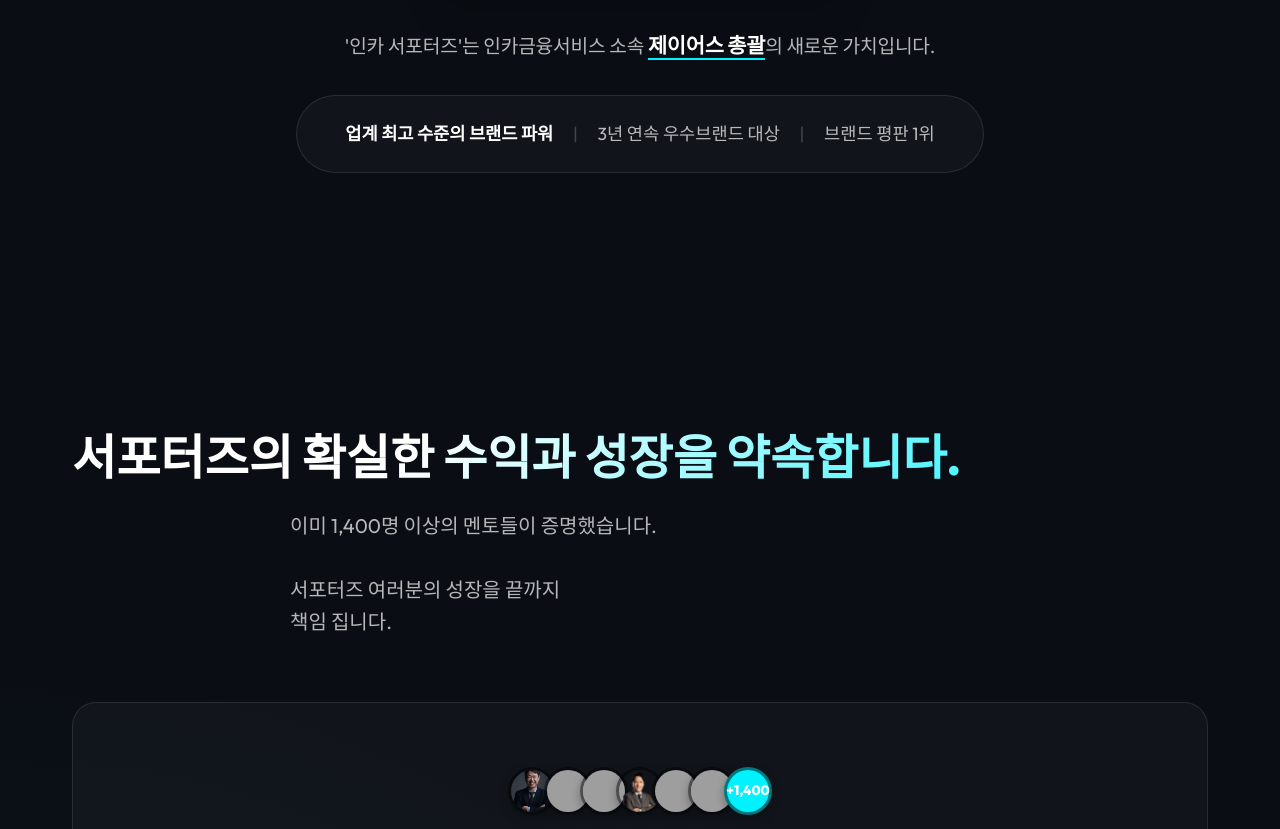
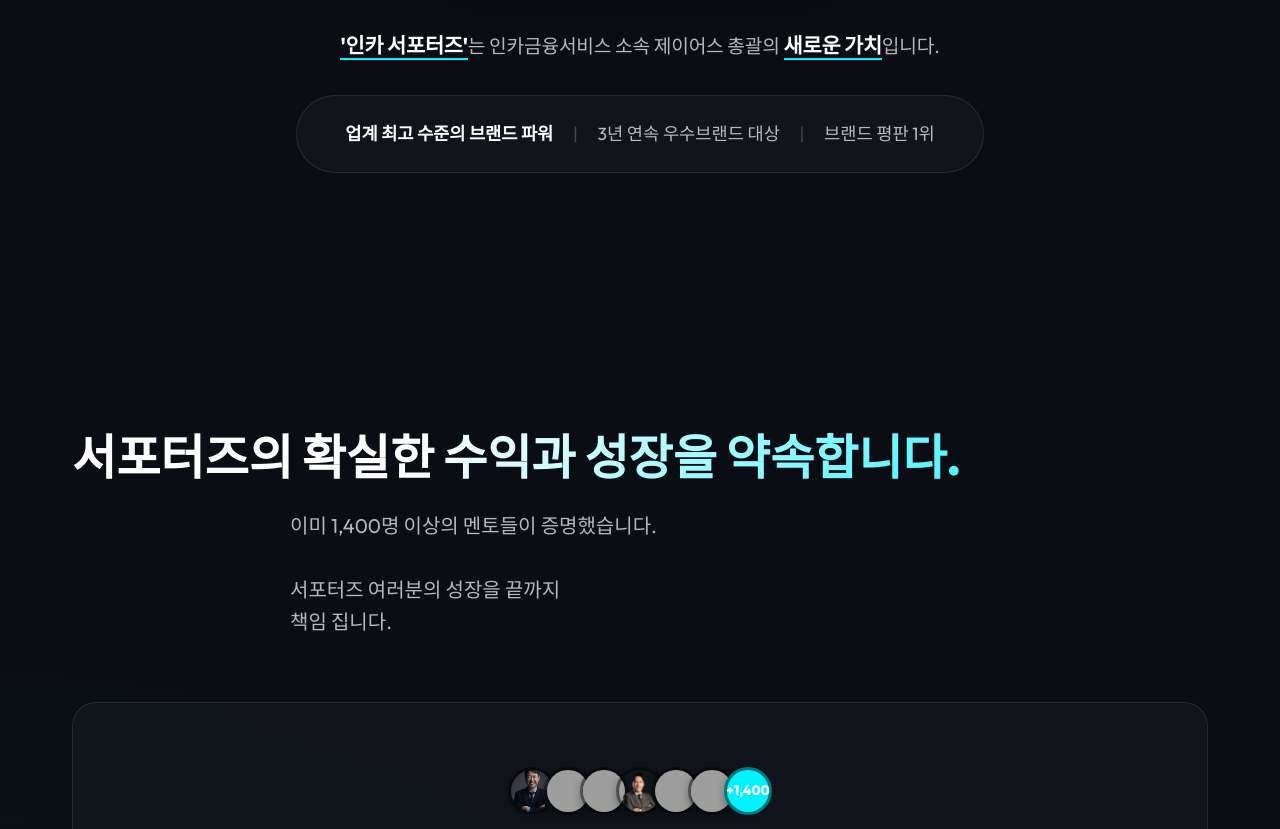
Before and after one commit to lifeandmoreusa-maker/locallinkjs, a website built with Vite: page index.html in a window 1280 px wide. Shown: the part 6984-7813 px from the top of the page. Built offline with nearby package versions, Linux system fonts and the light colour scheme; grey boxes are pictures that could not be loaded.

Commit message:
Adjust brand description highlights: focus on 'Incar Supporters' and 'New Value'

```diff
--- a/index.html
+++ b/index.html
@@ -209,8 +209,7 @@
                         <img src="/인카로고.png" alt="인카금융서비스" class="brand-main-logo">
                     </div>
 
-                    <p class="brand-desc">'인카 서포터즈'는 인카금융서비스<br class="mo-br"> 소속 <span class="highlight-text">제이어스
-                            총괄</span>의<br class="mo-br"> 새로운 가치입니다.
+                    <p class="brand-desc"><span class="highlight-text">'인카 서포터즈'</span>는 인카금융서비스<br class="mo-br"> 소속 제이어스 총괄의<br class="mo-br"> <span class="highlight-text">새로운 가치</span>입니다.
                     </p>
 
                     <div class="brand-power-badge">
```
